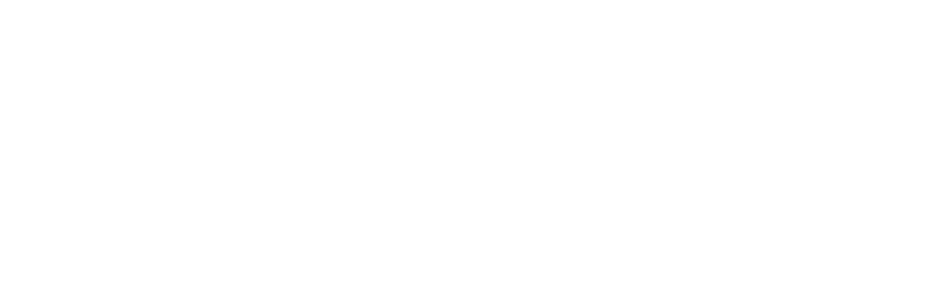
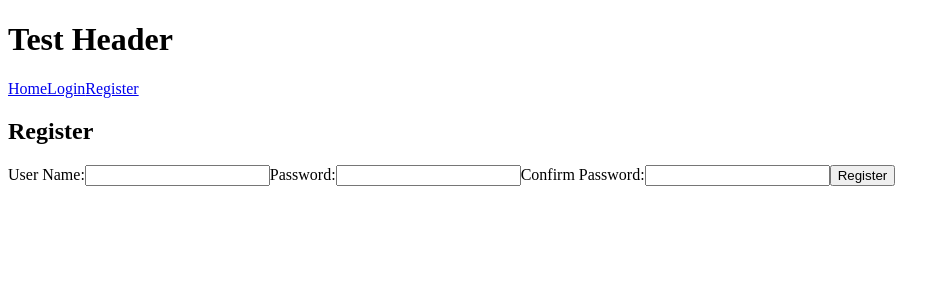
Before and after one commit to katiechickering/closet-organizer, a React (Vite) app in the folder client/: page /register in a window 1280 px wide. Shown: the top 300 px of the page, without its empty margins (0-950 px from the left). Built offline with nearby package versions, Linux system fonts and the light colour scheme; no server answers.

Commit message:
Started building out login functionality on front end

```diff
--- a/client/package.json
+++ b/client/package.json
@@ -10,8 +10,11 @@
     "preview": "vite preview"
   },
   "dependencies": {
+    "axios": "^1.10.0",
     "react": "^19.1.0",
-    "react-dom": "^19.1.0"
+    "react-dom": "^19.1.0",
+    "react-router-dom": "^7.6.3",
+    "react-toastify": "^11.0.5"
   },
   "devDependencies": {
     "@eslint/js": "^9.29.0",
--- a/client/src/App.jsx
+++ b/client/src/App.jsx
@@ -1,11 +1,42 @@
-
+import {Routes, Route} from "react-router-dom"
+import { ToastContainer } from "react-toastify"
+import { useState } from 'react'
 import './App.css'
+import "react-toastify/dist/ReactToastify.css"
+import { Header } from "./components/Header"
+import { LoginForm } from "./components/LoginForm"
+import { Home } from "./components/Home"
+import { ClothingItemForm } from "./components/ClothingItemForm"
+import { ViewClothingItem } from "./components/ViewClothingItem"
+import { RegistrationForm } from "./components/RegistrationForm"
 
 function App() {
 
+  const [headerInfo, setHeaderInfo] = useState({})
 
   return (
-    <></>
+    <>
+      <Header headerInfo={headerInfo} />
+      <Routes>
+        <Route path='/register' element={<RegistrationForm />} />
+        <Route path="/login" element={<LoginForm />} />
+        <Route path="/" element={<Home />} />
+        <Route path="clothingItem/add" element={<ClothingItemForm />} />
+        <Route path="clothingItem/details/:id" element={<ViewClothingItem setHeaderInfo={setHeaderInfo}/>} />
+        <Route path="clothingItem/update/:id" element={<ClothingItemForm setHeaderInfo={setHeaderInfo}/>} />
+      </Routes>
+      <ToastContainer
+        position="top-center"
+        autoClose={3000}
+        hideProgressBar={false}
+        newestOnTop={false}
+        closeOnClick
+        rtl={false}
+        pauseOnFocusLoss
+        draggable
+        pauseOnHover
+      />
+    </>
   )
 }
 
--- /dev/null
+++ b/client/src/components/ClothingItemForm.jsx
@@ -0,0 +1,9 @@
+
+
+export const ClothingItemForm = ({setHeaderInfo}) => {
+
+    return (
+        <>
+        </>
+    )
+}
--- /dev/null
+++ b/client/src/components/Header.jsx
@@ -0,0 +1,32 @@
+import { Link } from 'react-router-dom'
+import { useLogin } from '../context/UserContext'
+import { logout } from '../services/user.service'
+import { useNavigate } from 'react-router-dom'
+
+
+export const Header = ({headerInfo}) => {
+    const navigate = useNavigate()
+    const { isLoggedIn, logout:userLogout } = useLogin()
+
+    const handleLogout = async () => {
+        try{
+            await logout()
+            userLogout()
+            navigate('/login')
+        } catch( error ){ console.error('Logout Failed:', error) }
+    }
+    return(
+        <div>
+            <h1>Test Header</h1>
+            <Link to={'/'} >Home</Link>
+            {
+                isLoggedIn
+                ? <button onClick={handleLogout}>Logout</button>
+                : <>
+                <Link to={'/login'}>Login</Link>
+                <Link to={'/register'}>Register</Link>
+                </>
+            }
+        </div>
+    )
+}
--- /dev/null
+++ b/client/src/components/Home.jsx
@@ -0,0 +1,9 @@
+
+
+export const Home = () => {
+
+    return (
+        <><h1>Test Home</h1>
+        </>
+    )
+}
--- /dev/null
+++ b/client/src/components/LoginForm.jsx
@@ -0,0 +1,43 @@
+import { login } from "../services/user.service"
+import { useNavigate } from "react-router-dom"
+import { useLogin } from '../context/UserContext'
+import { useState } from "react"
+
+export const LoginForm = () => {
+    const navigate = useNavigate()
+    const { login:loginUser, isLoggedIn } = useLogin()
+    const [ error, setError ] = useState('')
+
+    const handleSubmit = e => {
+        e.preventDefault()
+        const { userName, password } = e.target
+        login( { userName: userName.value, password: password.value } )
+            .then( ()=> {
+                loginUser()
+                navigate('/')
+            } )
+            .catch( error => setError( error ) )
+    }
+
+    return(
+        <form onSubmit={handleSubmit}>
+            <h2>Login:</h2>
+            <label>
+                User Name:
+                <input
+                    type="text"
+                    name="userName"
+                />
+            </label>
+            <label>
+                Password:
+                <input
+                    type="password"
+                    name="password"
+                />
+            </label>
+            { error && <p>{error}</p>}
+            <input type="submit" value="Login" />
+        </form>
+    )
+}
--- /dev/null
+++ b/client/src/components/RegistrationForm.jsx
@@ -0,0 +1,56 @@
+import { useNavigate } from 'react-router-dom'
+import { register } from '../services/user.service'
+import { useState } from 'react'
+import { useLogin } from '../context/UserContext'
+
+
+export const RegistrationForm = () => {
+    const navigate = useNavigate()
+    const { login } = useLogin()
+    const [ errors, setErrors ] = useState({})
+
+    const handleSubmit = e => {
+        e.preventDefault()
+        let { userName, password, confirmPassword } = e.target
+        userName = userName.value
+        confirmPassword = confirmPassword.value
+        password = password.value
+        register({userName, password, confirmPassword})
+            .then( ()=>{
+                login()
+                navigate('/')
+            })
+            .catch( errors => setErrors( errors ) )
+    }
+
+    return(
+        <form onSubmit={handleSubmit}>
+            <h2>Register</h2>
+            <label>
+                User Name:
+                <input
+                    type="text"
+                    name="userName"
+                />
+                { errors.userName && <p>{errors.userName.message}</p> }
+            </label>
+            <label>
+                Password:
+                <input
+                    type="password"
+                    name="password"
+                />
+                { errors.password && <p>{errors.password.message}</p> }
+            </label>
+            <label>
+                Confirm Password:
+                <input
+                    type="password"
+                    name="confirmPassword"
+                />
+                { errors.confirmPassword && <p>{errors.confirmPassword.message}</p> }
+            </label>
+            <input type="submit" value="Register" />
+        </form>
+    )
+}
--- /dev/null
+++ b/client/src/components/ViewClothingItem.jsx
@@ -0,0 +1,9 @@
+
+
+export const ViewClothingItem = ({setHeaderInfo}) => {
+
+    return (
+        <>
+        </>
+    )
+}
--- /dev/null
+++ b/client/src/context/UserContext.jsx
@@ -0,0 +1,23 @@
+import { useState, useContext, createContext } from "react"
+
+const UserContext = createContext()
+
+export const useLogin = () => useContext( UserContext )
+
+export const UserContextProvider = ( { children } ) => {
+    const [ isLoggedIn, setIsLoggedIn ] = useState( false )
+
+    const login = () => {
+        setIsLoggedIn( true )
+    }
+
+    const logout = () => {
+        setIsLoggedIn( false )
+    }
+
+    return(
+        <UserContext.Provider value={{ isLoggedIn, login, logout }}>
+            { children }
+        </UserContext.Provider>
+    )
+}
--- a/client/src/main.jsx
+++ b/client/src/main.jsx
@@ -3,11 +3,14 @@ import { createRoot } from 'react-dom/client'
 import './index.css'
 import App from './App.jsx'
 import {BrowserRouter} from "react-router-dom"
+import { UserContextProvider } from './context/UserContext.jsx'
 
 createRoot(document.getElementById('root')).render(
-  <BrowserRouter>
-    <StrictMode>
-      <App />
-    </StrictMode>
-  </BrowserRouter>
+  <UserContextProvider>
+    <BrowserRouter>
+      <StrictMode>
+        <App />
+      </StrictMode>
+    </BrowserRouter>
+  </UserContextProvider>
 )
--- /dev/null
+++ b/client/src/services/user.service.js
@@ -0,0 +1,41 @@
+import axios from 'axios'
+
+const USER_INSTANCE = axios.create({
+    baseURL: import.meta.env.VITE_API_URL + "/user",
+    withCredentials: true
+})
+
+export const register = async data => {
+    try {
+        const RES = await USER_INSTANCE.post('/', data )
+        return RES
+    } catch( error ){ throw error.response.data.errors }
+}
+
+export const login = async data => {
+    try {
+        const RES = await USER_INSTANCE.post( '/login', data )
+        return RES
+    } catch( error ){ throw error.response.data }
+}
+
+export const logout = async () => {
+    try {
+        const RES = await USER_INSTANCE.post( '/logout' )
+        return RES
+    } catch( error ){ throw error }
+}
+
+export const getProfile = async () => {
+    try {
+        const RES = await USER_INSTANCE.get( '/profile' )
+        return RES.data
+    } catch( error ){ throw error }
+}
+
+export const getAllUsers = async () => {
+    try {
+        const RES = await USER_INSTANCE.get( '/' )
+        return RES.data
+    } catch( error ){ throw error }
+}
```
Also changed, not shown: 2 other files (tests, documents, lock files or other folders).
